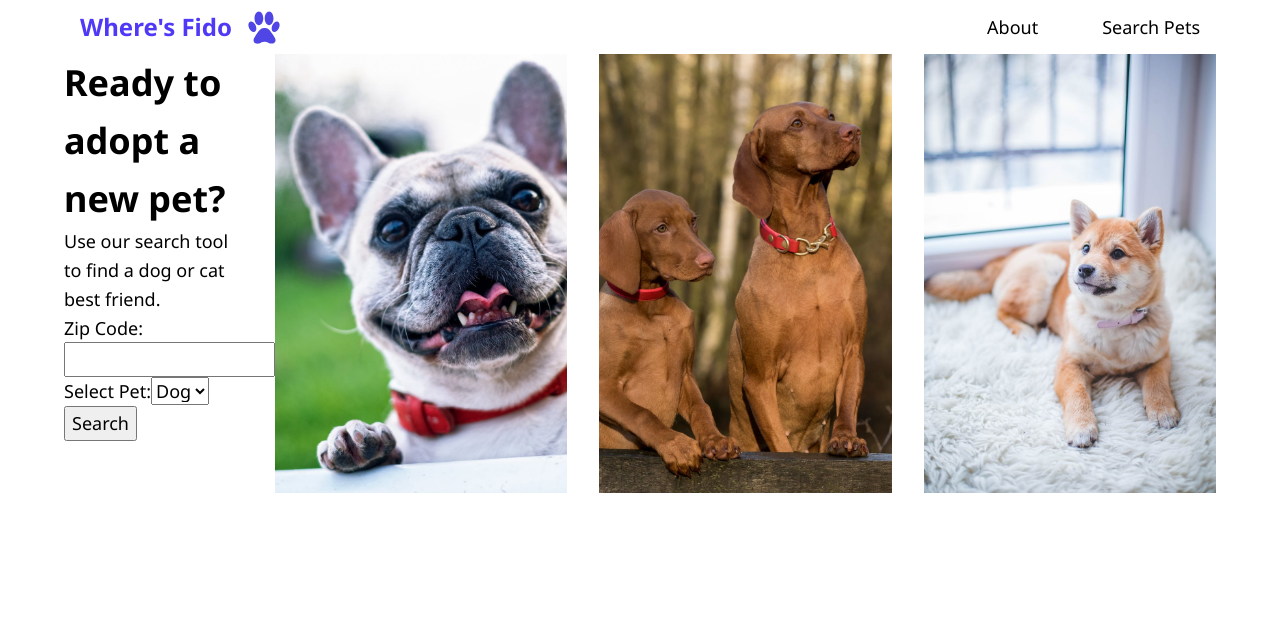
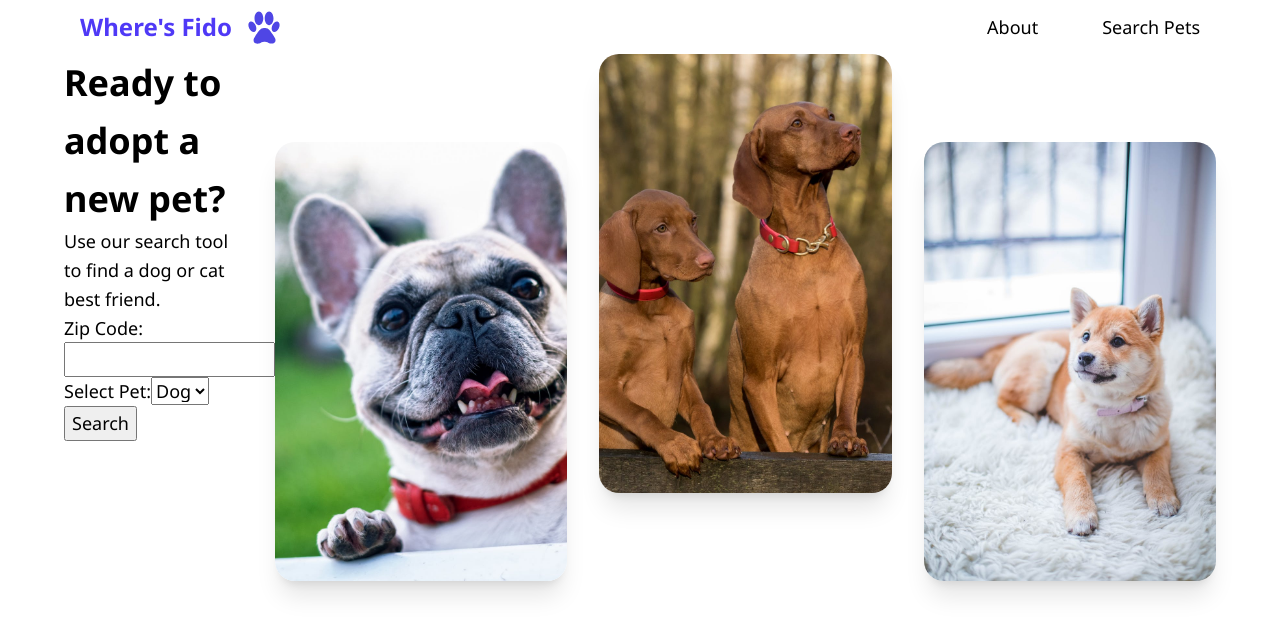
Before and after one commit to apcurran/wheres-fido-app, a React (Vite) app in the folder client/: page /pets-search in a window 1280 px wide. Shown: the top 634 px of the page. Built offline with nearby package versions, Linux system fonts and the light colour scheme; the HTML template or start-up script is replaced by a standard one.

Commit message:
Staggered img lineup and shadow effects

```diff
--- a/client/src/index.css
+++ b/client/src/index.css
@@ -19,6 +19,8 @@
     --accent-color: oklch(51.1% 0.262 276.966);
 
     --border-radius-pill: 50px;
+    --shadow-xl:
+        0 20px 25px -5px rgb(0 0 0 / 0.1), 0 8px 10px -6px rgb(0 0 0 / 0.1);
 }
 
 body {
--- a/client/src/pages/search-pets/SearchPets.css
+++ b/client/src/pages/search-pets/SearchPets.css
@@ -17,5 +17,15 @@
         display: grid;
         column-gap: 2rem;
         grid-template-columns: repeat(auto-fit, minmax(10rem, 1fr));
+
+        img {
+            border-radius: 20px;
+            box-shadow: var(--shadow-xl);
+        }
+
+        img:nth-child(1),
+        img:nth-child(3) {
+            margin-block-start: 30%;
+        }
     }
 }
```
